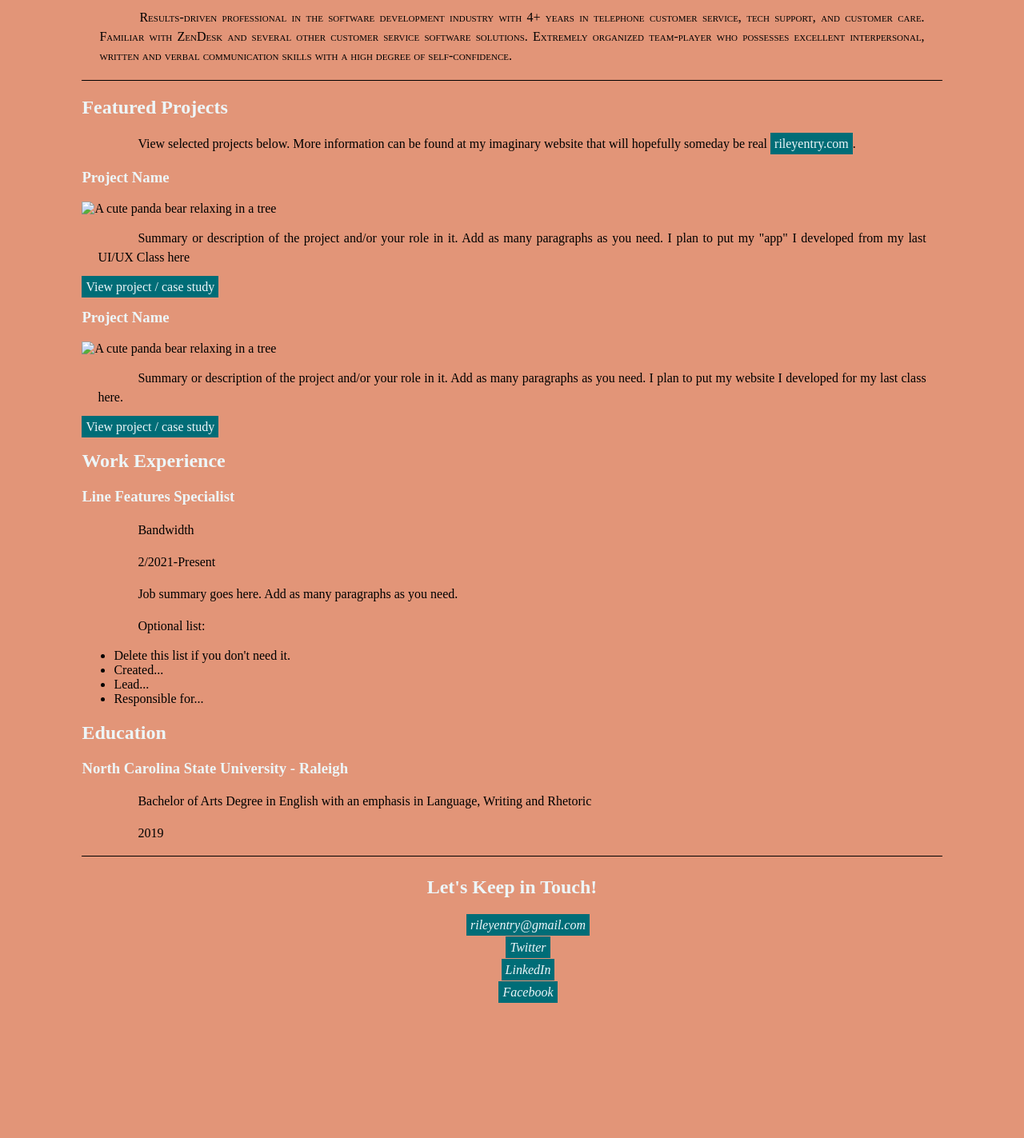
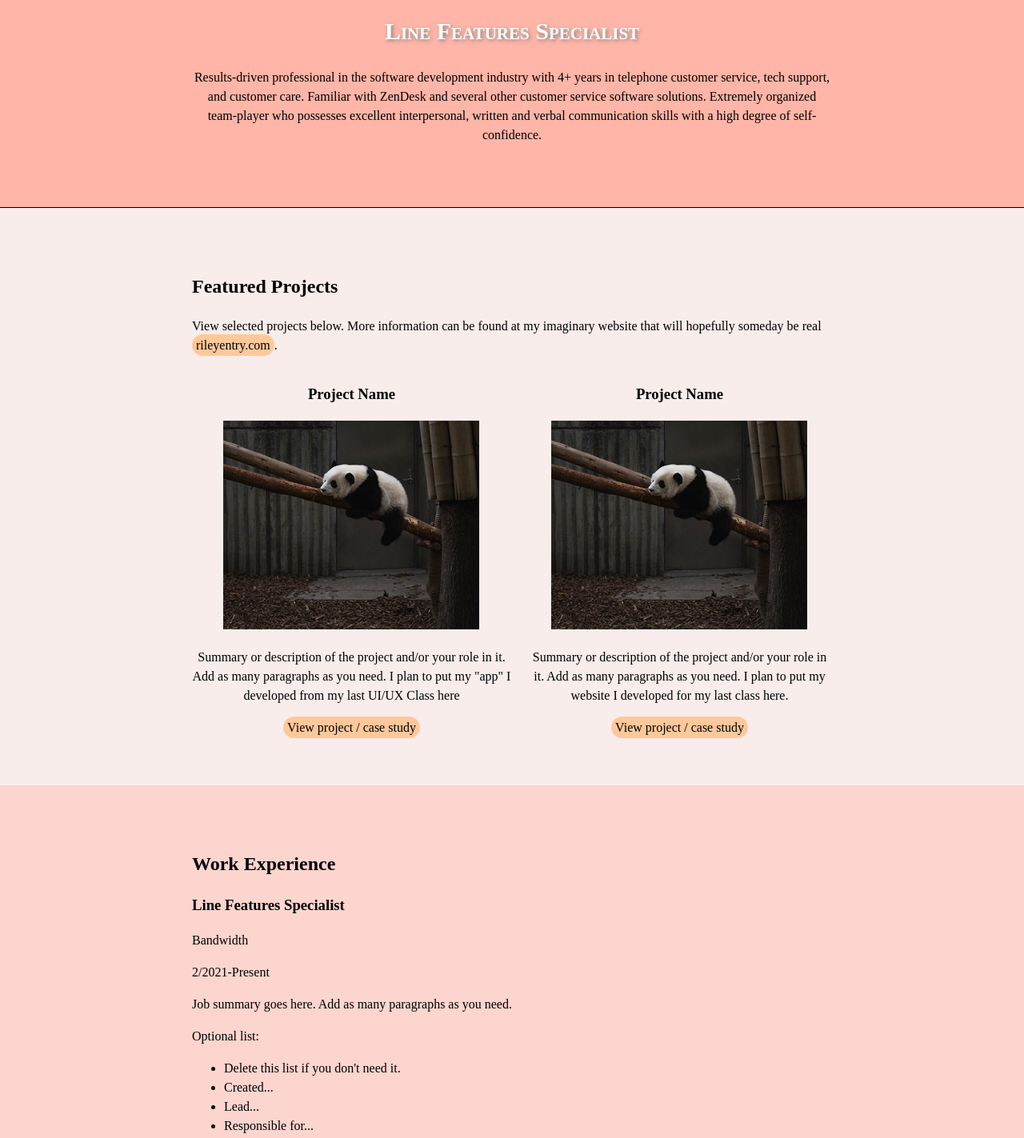
Before and after one commit to rileyentry/ResumeAssignment, a plain HTML site: page index.html in a window 1280 px wide. Shown: the part 160-1583 px from the top of the page at 80% size. Before the commit the page ends 1444 px from the top, so only its background shows below. Drawn offline with Linux system fonts and the light colour scheme; files whose address does not match are found by name.

Commit message:
updated assignment changes

```diff
--- /dev/null
+++ b/css/resume.css
@@ -0,0 +1,123 @@
+/* Riley Entry, Web 210, Assignment 4 */
+
+/* COLOR PALLETTE FROM COOLORS.CO*/
+ /* ffb5a7 - Salmon */
+ /* fcd5ce - Blush */
+ /* f8edeb - Beige */
+ /* f9dcc4 - Sand */
+ /* fec89a - Terracotta */
+ /* black */
+
+/* Global Styling--------------------------------------*/
+
+body {
+    font-family: "Helvetica" sans-serif;
+    background-color: #ffb5a7;
+    line-height: 1.5;
+    margin: 0 auto;
+}
+
+header {
+    font-variant: small-caps;
+    padding: 2px;
+    text-align: center;
+    color: black;
+    font-size: 20px;
+    border-bottom: 1px solid black;
+}
+
+/* Small text under name header*/
+#desc {
+    font-family: "Helvetica" sans-serif;
+    text-align: center;
+    font-variant: normal;
+}
+
+h1 {
+    color: white;
+    text-shadow: 2px 2px 5px gray;
+}
+
+/* Shadow under 'line features specialist'*/
+#h2 {
+    color: white;
+    text-shadow: 2px 2px 5px gray;
+}
+
+h2, h3 {
+    color: black
+}
+
+p {
+    line-height: 1.5;
+    font-size: medium;
+}
+
+a { color: black;
+    background: #fec89a;
+    text-decoration: none;
+    border-radius: 20px;
+    padding:5px;
+}
+
+.content-wrap {
+    max-width: 800px;
+    width: 85%;
+    margin: 0 auto;
+    padding: 60px 0;
+}
+
+/* Work Experience------------------------------------*/
+
+.work-experience {
+    background: #fcd5ce;
+}
+
+.job-item {
+    display: grid;
+    grid-template-columns: 1fr 2fr;
+    column-gap: 20px;
+}
+
+/*Projects-----------------------------------------*/
+
+.projects {
+    background-color: #f8edeb;
+}
+
+.flex-container {
+    display: flex;
+    justify-content: space-evenly;
+    gap: 20px;
+    text-align: center;
+}
+
+/*Education-----------------------------------------*/
+
+.education {
+    background-image: url("pencils.jpg");
+    background-color: #006d77;
+    background-size: cover;
+    background-position: top right;
+    padding-bottom: 100px;
+}
+
+.education p {
+    width: 60%;
+}
+
+/*Footer-----------------------------------------*/
+
+footer {
+    border-top: 1px solid black;
+    padding: 5px;
+    text-align: center;
+    font-family: "Helvetica" sans-serif;
+    background-color: #f9dcc4;
+}
+
+.footer {
+    padding: 5px;
+    font-style: italic;
+    list-style-type: none;
+}
--- a/index.html
+++ b/index.html
@@ -1,4 +1,4 @@
-<!--Riley Entry, Web 210, Assignment 3--->
+<!--Riley Entry, Web 210, Assignment 4--->
   <!DOCTYPE html>
 <html lang="en">
   <head>
@@ -11,39 +11,47 @@
     <main>
       <!-- ***********************  ABOUT / PROFILE  *********************** -->
       <header>
+        <div class="content-wrap">
         <h1>Riley Entry</h1>
-        <h2>Line Features Specialist</h2>
+        <h2 id="h2">Line Features Specialist</h2>
 
-        <p>Results-driven professional in the software development industry with 4+ years in telephone customer service,
+        <p id="desc">Results-driven professional in the software development industry with 4+ years in telephone customer service,
           tech support, and customer care. Familiar with ZenDesk and several other customer service software solutions.
           Extremely organized team-player who possesses excellent interpersonal, written and verbal communication skills
           with a high degree of self-confidence.</p>
+        </div>
       </header>
 
       <!-- ********************  PROJECTS / PORTFOLIO  ********************* -->
-      <section>
+      <section class="projects">
+        <div class="content-wrap">
         <h2>Featured Projects</h2>
         <p>View selected projects below. More information can be found at my imaginary website that will hopefully someday be real <a href="http://rileyentry.com">rileyentry.com</a>.</p>
 
         <!-- Copy the whole <section> block to add more projects. -->
-        <section>
+          <div class="flex-container">
+          <section>
           <h3>Project Name</h3>
-          <img src=".\placeholder images\thumbnail-1.jpg" alt="A cute panda bear relaxing in a tree">
+          <img src=".\images\thumbnail-1.jpg" alt="A cute panda bear relaxing in a tree">
           <p>Summary or description of the project and/or your role in it. Add as many paragraphs as you need.  I plan to put my "app" I developed from my last UI/UX Class here</p>
           <a href="#" target="_blank">View project / case study</a>
         </section>
 
         <section>
           <h3>Project Name</h3>
-          <img src=".\placeholder images\thumbnail-1.jpg" alt="A cute panda bear relaxing in a tree">
+          <img src=".\images\thumbnail-1.jpg" alt="A cute panda bear relaxing in a tree">
           <p>Summary or description of the project and/or your role in it. Add as many paragraphs as you need.  I plan to put my website I developed for my last class here.</p>
           <a href="#" target="_blank">View project / case study</a>
+          </section>
+          </div>
+        </div>
         </section>
         <!-- End of Project block. -->
       </section>
 
       <!-- ***********************  WORK EXPERIENCE  *********************** -->
-      <section>
+      <section class="work-experience">
+        <div class="content-wrap">
         <h2>Work Experience</h2>
 
         <!-- Copy this whole <section> block to add more jobs. -->
@@ -60,11 +68,14 @@
             <li>Responsible for...</li>
           </ul>
         </section>
+        </div>
+        </section>
         <!-- End of Job block. -->
       </section>
 
       <!-- ******************  EDUCATION & CERTIFICATIONS ****************** -->
-      <section>
+      <section class="education">
+        <div class="content-wrap">
         <h2>Education</h2>
 
         <!-- Copy this whole <section> block to add more schools. -->
@@ -74,10 +85,12 @@
           <p>2019</p>
         </section>
         <!-- End of School block. -->
+      </div>
       </section>
 
       <!-- *****************  CONTACT INFO / SOCIAL MEDIA  ***************** -->
       <footer>
+        <div class="content-wrap">
         <h2>Let's Keep in Touch!</h2>
 
         <!-- Social media and contact links. Add or remove any networks. -->
@@ -87,6 +100,7 @@
           <li class="footer"><a href="https://linkedin.com/login" target="_blank">LinkedIn</a></li>
           <li class="footer"><a href="https://facebook.com/login" target="_blank">Facebook</a></li>
         </ul>
+      </div>
       </footer>
     </main>
   </body>
```
Also changed, not shown: css/pencils.jpg (added), images/annie-spratt-unsplash.jpg (added), images/pexels-kindel-media-7054541.jpg (added), images/photo-credits.txt (added), images/sharon-mccutcheon-unsplash.jpg (added), images/thumbnail-1.jpg (added), images/thumbnail-2.jpg (added), images/thumbnail-3.jpg (added), 1 other file.
